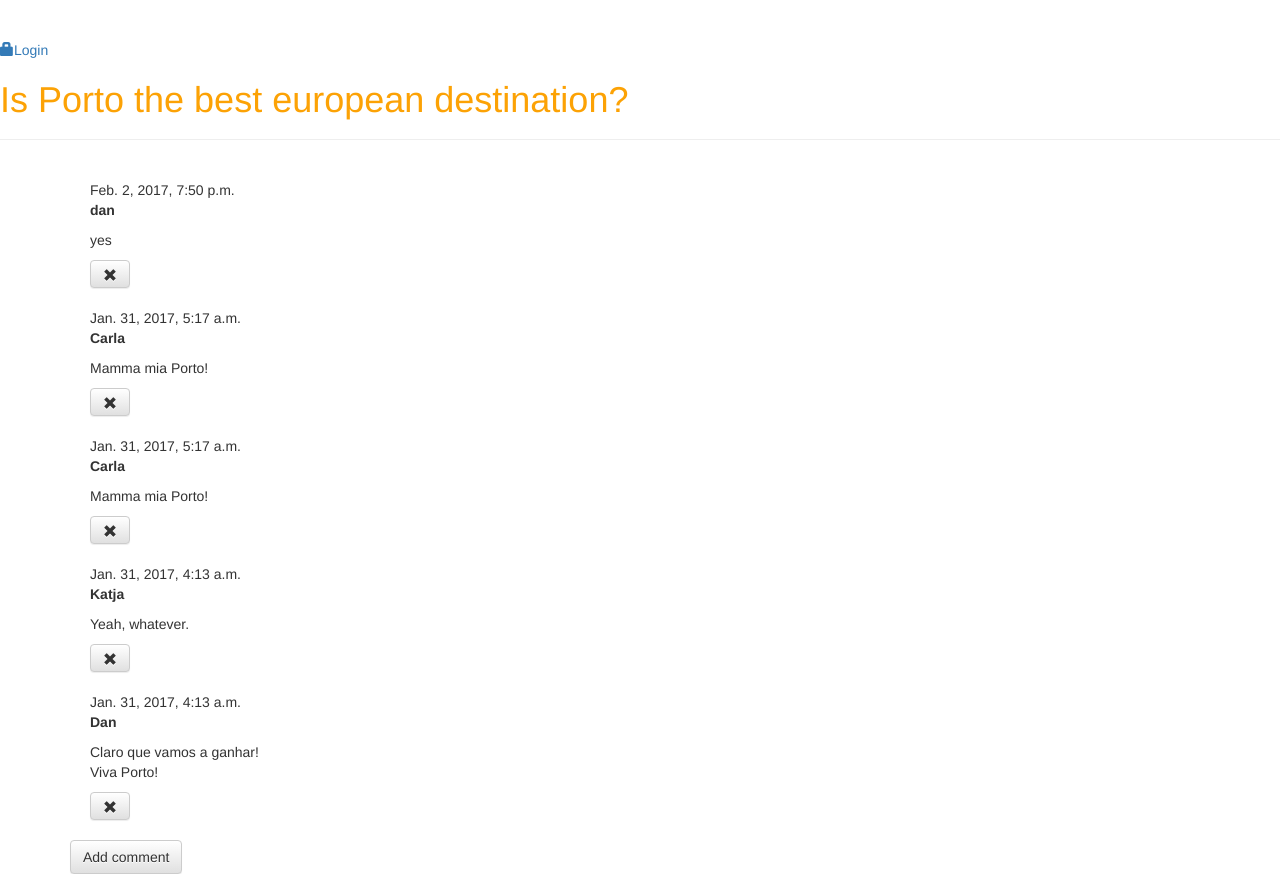
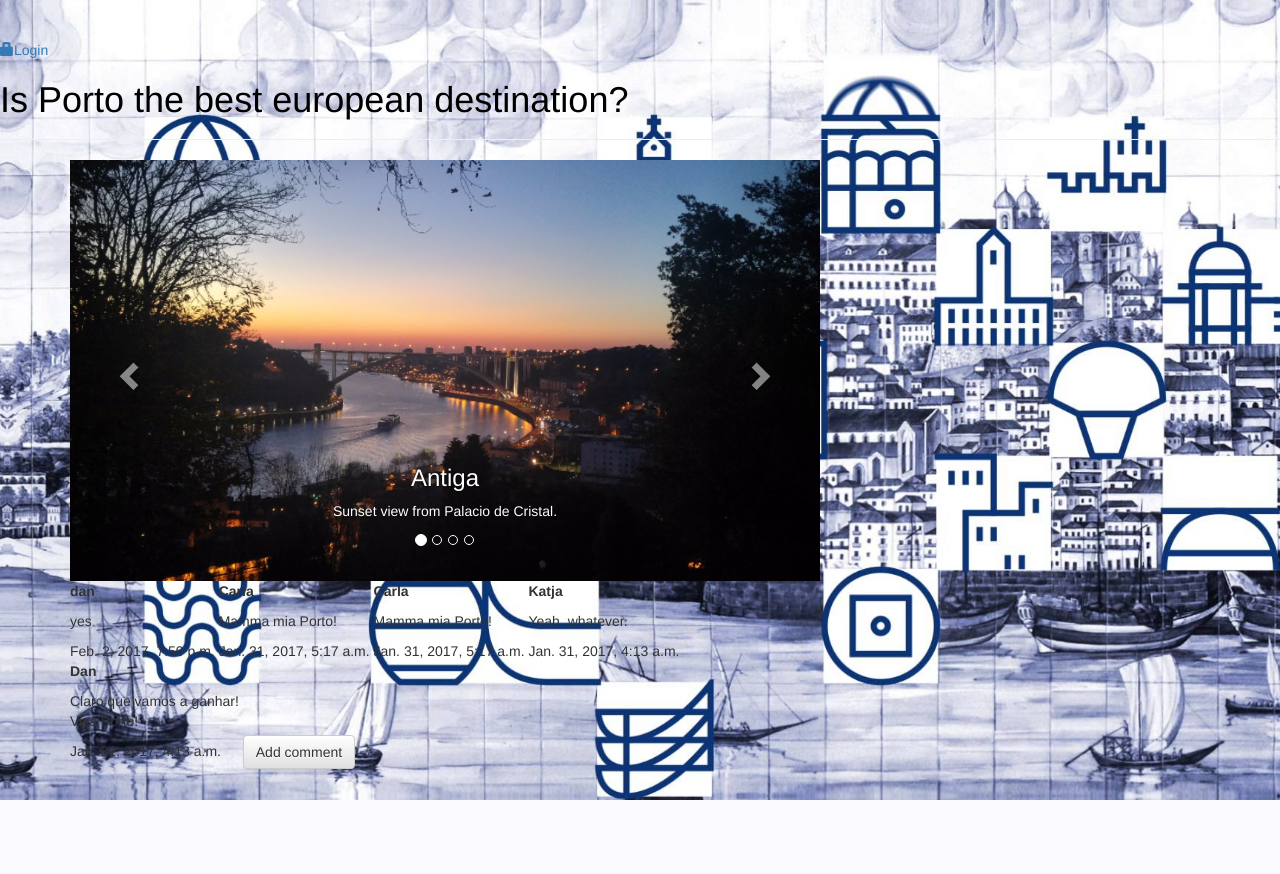
Before and after one commit to danielasocas/wm_porto, a Django app: page / in a window 1280 px wide. After the commit the page ends 800 px from the top, so only its background shows below. Run offline with Django 3.2, Linux system fonts and the light colour scheme; data comes from the database, SQL or seed files in the repository; both versions use the stored data as it was after the commit; some libraries are stand-ins or nearby versions.

Commit message:
carousel with Porto pictures added

```diff
--- a/post/static/css/post.css
+++ b/post/static/css/post.css
@@ -1,7 +1,18 @@
+.page-header {
+    color: #0000FF;
+}
+
+
 h1 a {
-    color: #FCA205;
+    color: #000000;
+    text-align:center;
 }
 
 .comment {
-    margin: 20px 0px 20px 20px;
+    display: inline-block;
 }
+
+body {
+    background-image:url("static/images/carousel/porto_wallpaper.jpg");
+    background-size: cover;
+}
--- a/post/templates/post/base.html
+++ b/post/templates/post/base.html
@@ -1,23 +1,27 @@
 {% load staticfiles %}
 <html>
     <head>
-        <title>WM</title>
+        <title>WM_Porto</title>
+        <link rel="shortcut icon" href="{% static 'images/porto_favicon.png' %}" />
         <!-- Latest compiled and minified CSS -->
         <link rel="stylesheet" href="//maxcdn.bootstrapcdn.com/bootstrap/3.3.2/css/bootstrap.min.css">
         <link rel="stylesheet" href="//maxcdn.bootstrapcdn.com/bootstrap/3.2.0/css/bootstrap-theme.min.css">
+
+        <link rel="stylesheet" href="{% static 'css/post.css' %}">
         <!-- Latest compiled and minified JavaScript -->
-        <script src="//maxcdn.bootstrapcdn.com/bootstrap/3.3.2/js/bootstrap.min.js"></script>
-        <link rel="stylesheet" href="{% static 'css/post.css' %}">
+        <script src="https://ajax.googleapis.com/ajax/libs/jquery/3.1.1/jquery.min.js"></script>
+        <script src="https://maxcdn.bootstrapcdn.com/bootstrap/3.3.7/js/bootstrap.min.js"></script>
     </head>
     <body>
         <div class="page-header">
             {% if user.is_authenticated %}
-                <p class="top-menu">Bem vindo {{ user.username }} <small>(<a href="{% url 'logout' %}">Log out</a>)</small></p>
+                <p class="top-menu">Bem vindo {{ user.username }}! <small>(<a href="{% url 'logout' %}">Log out</a>)</small></p>
             {% else %}
                 <a href="{% url 'login' %}" class="top-menu"><span class="glyphicon glyphicon-lock"></span>Login</a>
             {% endif %}
             <h1><a href="/">Is Porto the best european destination?</a></a></h1>
         </div>
+
         <div class="content container">
             <div class="row">
                 <div class="col-md-8">
--- a/post/templates/post/index.html
+++ b/post/templates/post/index.html
@@ -1,12 +1,69 @@
 {% extends 'post/base.html' %}
 
     {% block content %}
+        <div id="myCarousel" class="carousel slide" data-ride="carousel">
+          <!-- Indicators -->
+          <ol class="carousel-indicators">
+            <li data-target="#myCarousel" data-slide-to="0" class="active"></li>
+            <li data-target="#myCarousel" data-slide-to="1"></li>
+            <li data-target="#myCarousel" data-slide-to="2"></li>
+            <li data-target="#myCarousel" data-slide-to="3"></li>
+          </ol>
+
+          <!-- Wrapper for slides -->
+          <div class="carousel-inner" role="listbox">
+            <div class="item active">
+              <img src="static/images/carousel/porto.jpg" alt="Porto">
+              <div class="carousel-caption">
+                <h3>Antiga</h3>
+                <p>Sunset view from Palacio de Cristal.</p>
+              </div>
+            </div>
+
+            <div class="item">
+              <img src="static/images/carousel/serra_do_pilar.jpg" alt="Porto">
+              <div class="carousel-caption">
+                <h3>Muy nobre</h3>
+                <p>Night view from Serra do Pilar viewpoint.</p>
+              </div>
+            </div>
+
+            <div class="item">
+              <img src="static/images/carousel/gaia.jpg" alt="Porto">
+              <div class="carousel-caption">
+                <h3>Sempre leal</h3>
+                <p>Metro over the bridge Ponte Luis I.</p>
+              </div>
+            </div>
+
+            <div class="item">
+              <img src="static/images/carousel/ribeira.jpg" alt="Porto">
+              <div class="carousel-caption">
+                <h3>Invicta</h3>
+                <p>Beatiful flowers in Kolymbari, Crete.</p>
+              </div>
+            </div>
+          </div>
+
+          <!-- Left and right controls -->
+          <a class="left carousel-control" href="#myCarousel" role="button" data-slide="prev">
+            <span class="glyphicon glyphicon-chevron-left" aria-hidden="true"></span>
+            <span class="sr-only">Previous</span>
+          </a>
+          <a class="right carousel-control" href="#myCarousel" role="button" data-slide="next">
+            <span class="glyphicon glyphicon-chevron-right" aria-hidden="true"></span>
+            <span class="sr-only">Next</span>
+          </a>
+        </div>
+
         {% for comment in lasts_comment_list %}
             <div class="comment">
-                <div class="date">{{ comment.created_date }}</div>
                 <strong>{{ comment.author }}</strong>
                 <p>{{ comment.text|linebreaks }}</p>
-                <a class="btn btn-default" href="{% url 'comment_remove' pk=comment.pk %}"><span class="glyphicon glyphicon-remove"></span></a>
+                <div class="date">{{ comment.created_date }}</div>
+                {% if user.is_authenticated %}
+                    <a class="btn btn-default" href="{% url 'comment_remove' pk=comment.pk %}"><span class="glyphicon glyphicon-remove"></span></a>
+                {% endif %}
             </div>
         {% empty %}
             <p>No comments here yet :(</p>
```
Also changed, not shown: db.sqlite3, post/static/images/carousel/dragao.jpeg (added), post/static/images/carousel/gaia.jpg (added), post/static/images/carousel/metro_ponte.png (added), post/static/images/carousel/porto.jpg (added), post/static/images/carousel/porto_wallpaper.jpg (added), post/static/images/carousel/ribeira.jpg (added), post/static/images/carousel/serra_do_pilar.jpg (added), post/static/images/porto_favicon.png (added).
